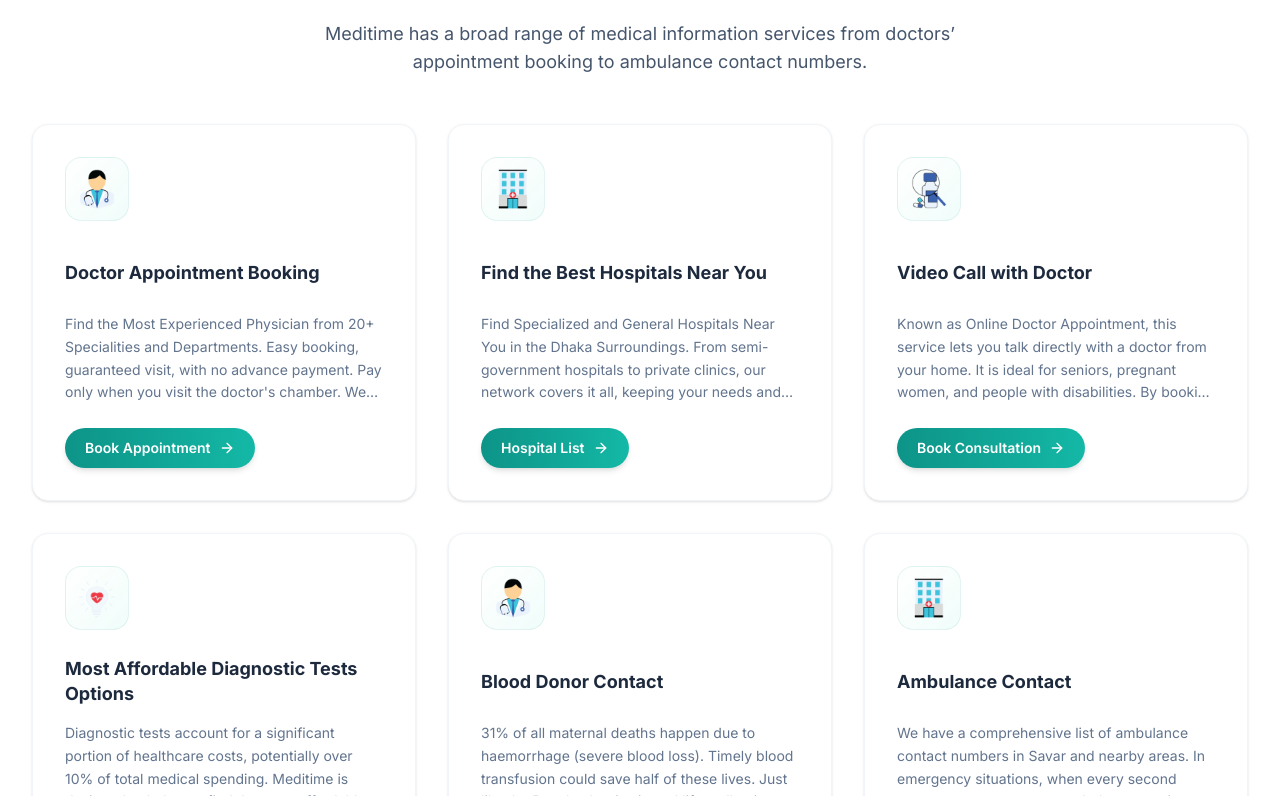
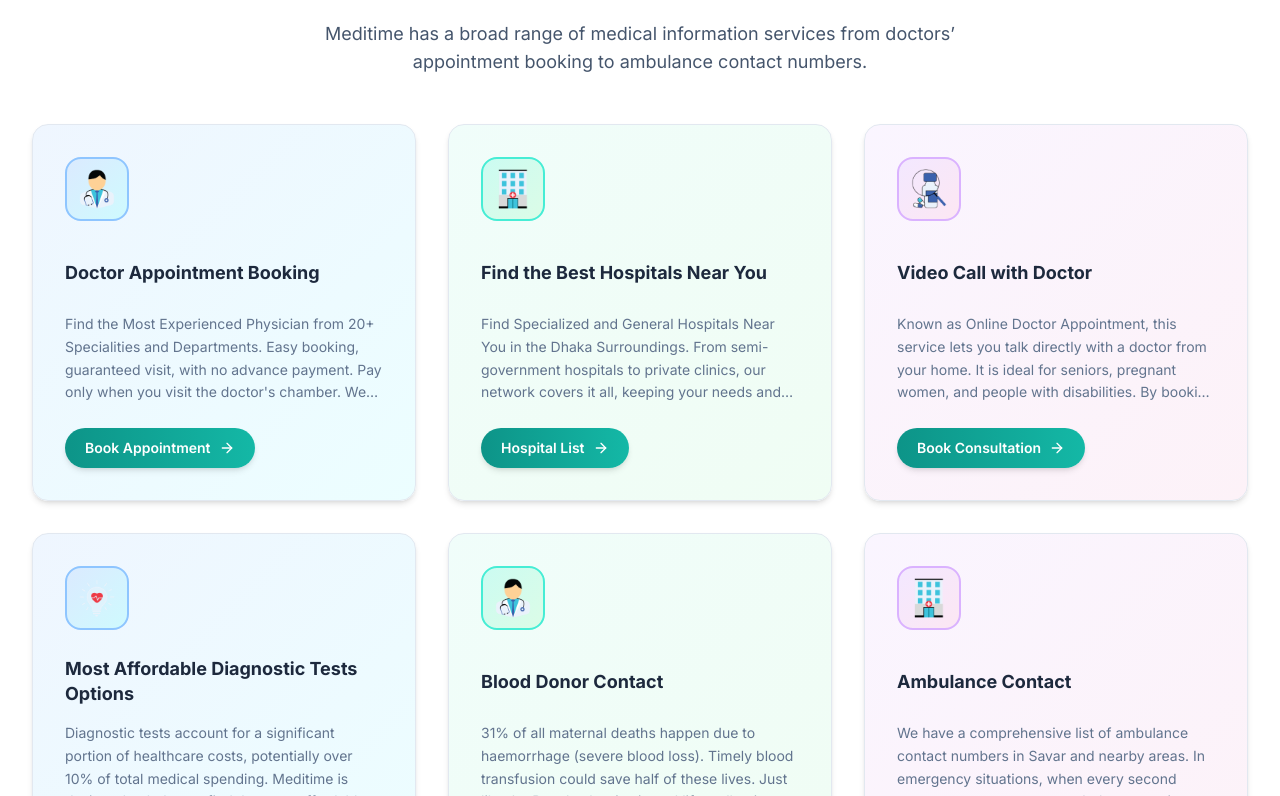
Before and after one commit to MeditimeHealth/Meditime, a Next.js app: page / in a window 1280 px wide. Shown: the part 864-1660 px from the top of the page. Built offline with nearby package versions, Linux system fonts and the light colour scheme; no server answers; the database is empty; a web font is replaced by a local one.

Commit message:
homepage cart added color

```diff
--- a/components/services-section.tsx
+++ b/components/services-section.tsx
@@ -88,16 +88,32 @@
               className="h-full"
             >
               <Link href={service.href} className="block h-full group">
-                <Card className="p-6 lg:p-8 bg-white border border-slate-100 shadow-sm hover:shadow-2xl transition-all duration-500 h-full flex flex-col cursor-pointer rounded-2xl group-hover:-translate-y-2 relative overflow-hidden">
-                  {/* Subtle Gradient Background on Hover */}
-                  <div className="absolute inset-0 bg-gradient-to-br from-primary/3 via-transparent to-blue-50/50 opacity-0 group-hover:opacity-100 transition-all duration-500 pointer-events-none" />
+                <Card className={`p-6 lg:p-8 border border-slate-200 shadow-md transition-all duration-500 h-full flex flex-col cursor-pointer rounded-2xl group-hover:-translate-y-2 relative overflow-hidden ${
+                  index % 3 === 0 ? "bg-gradient-to-br from-blue-50 to-cyan-50 group-hover:from-blue-100 group-hover:to-cyan-100 group-hover:shadow-xl group-hover:shadow-blue-200" :
+                  index % 3 === 1 ? "bg-gradient-to-br from-teal-50 to-green-50 group-hover:from-teal-100 group-hover:to-green-100 group-hover:shadow-xl group-hover:shadow-teal-200" :
+                  "bg-gradient-to-br from-purple-50 to-pink-50 group-hover:from-purple-100 group-hover:to-pink-100 group-hover:shadow-xl group-hover:shadow-purple-200"
+                }`}>
+                  {/* Gradient Background on Hover */}
+                  <div className={`absolute inset-0 opacity-0 group-hover:opacity-20 transition-all duration-500 pointer-events-none ${
+                    index % 3 === 0 ? "bg-gradient-to-br from-blue-400 via-cyan-400 to-blue-300" :
+                    index % 3 === 1 ? "bg-gradient-to-br from-teal-400 via-green-400 to-teal-300" :
+                    "bg-gradient-to-br from-purple-400 via-pink-400 to-purple-300"
+                  }`} />
 
                   {/* Top Accent Line */}
-                  <div className="absolute top-0 left-0 right-0 h-1 bg-gradient-to-r from-primary via-primary-light to-primary scale-x-0 group-hover:scale-x-100 transition-transform duration-500 origin-left" />
+                  <div className={`absolute top-0 left-0 right-0 h-1.5 scale-x-0 group-hover:scale-x-100 transition-transform duration-500 origin-left ${
+                    index % 3 === 0 ? "bg-gradient-to-r from-blue-400 via-cyan-400 to-blue-500" :
+                    index % 3 === 1 ? "bg-gradient-to-r from-teal-400 via-green-400 to-teal-500" :
+                    "bg-gradient-to-r from-purple-400 via-pink-400 to-purple-500"
+                  }`} />
 
                   {/* Icon */}
                   <div className="mb-6 flex justify-start relative">
-                    <div className="relative w-16 h-16 flex items-center justify-center bg-gradient-to-br from-primary-50 to-teal-50 rounded-2xl group-hover:from-white group-hover:to-primary-50 group-hover:shadow-lg transition-all duration-500 p-3 border border-primary/10">
+                    <div className={`relative w-16 h-16 flex items-center justify-center rounded-2xl group-hover:shadow-lg transition-all duration-500 p-3 border-2 ${
+                      index % 3 === 0 ? "bg-gradient-to-br from-blue-100 to-cyan-100 border-blue-300 group-hover:from-blue-200 group-hover:to-cyan-200 group-hover:border-blue-400" :
+                      index % 3 === 1 ? "bg-gradient-to-br from-teal-100 to-green-100 border-teal-300 group-hover:from-teal-200 group-hover:to-green-200 group-hover:border-teal-400" :
+                      "bg-gradient-to-br from-purple-100 to-pink-100 border-purple-300 group-hover:from-purple-200 group-hover:to-pink-200 group-hover:border-purple-400"
+                    }`}>
                       <Image
                         src={service.image}
                         alt={service.title}
```
